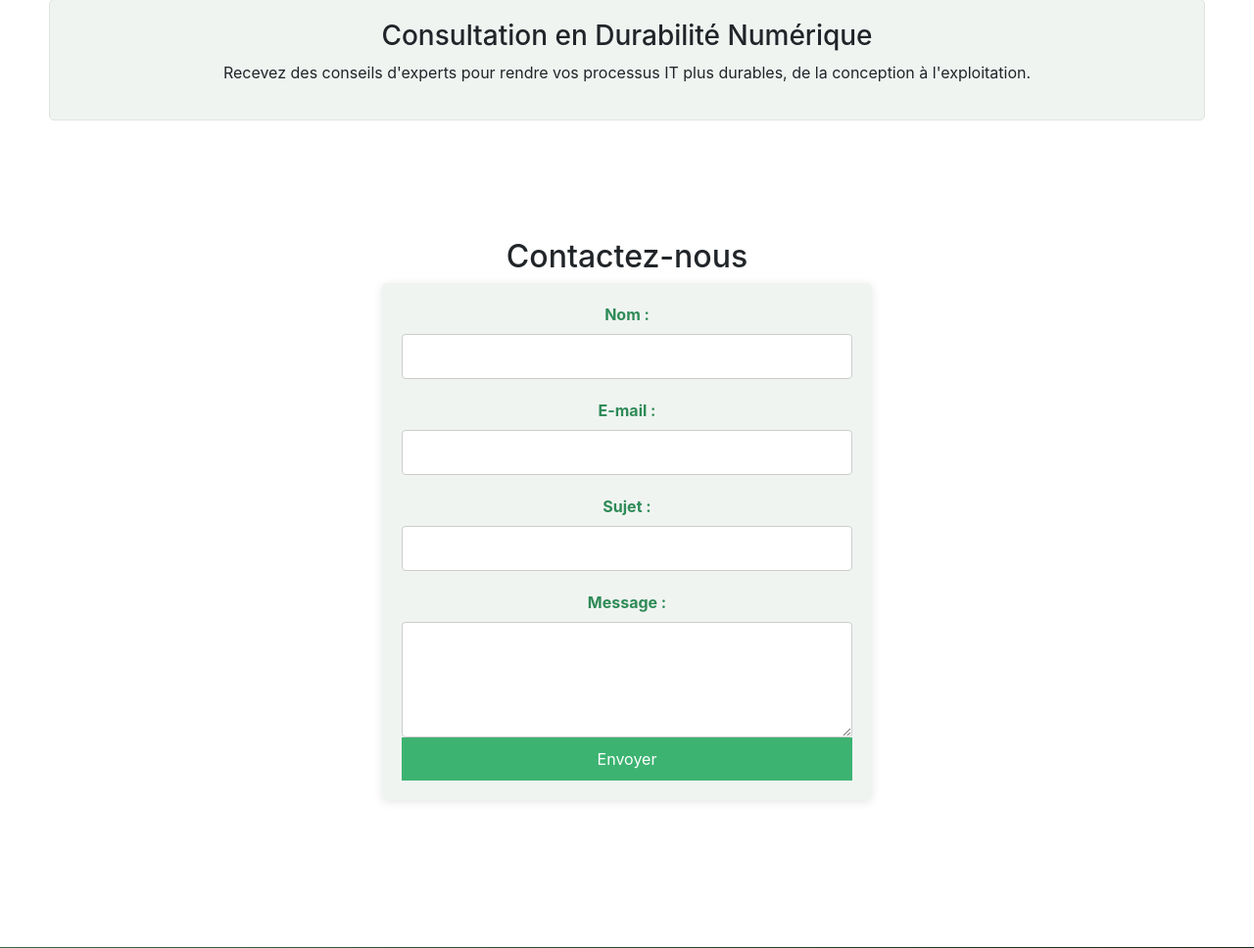
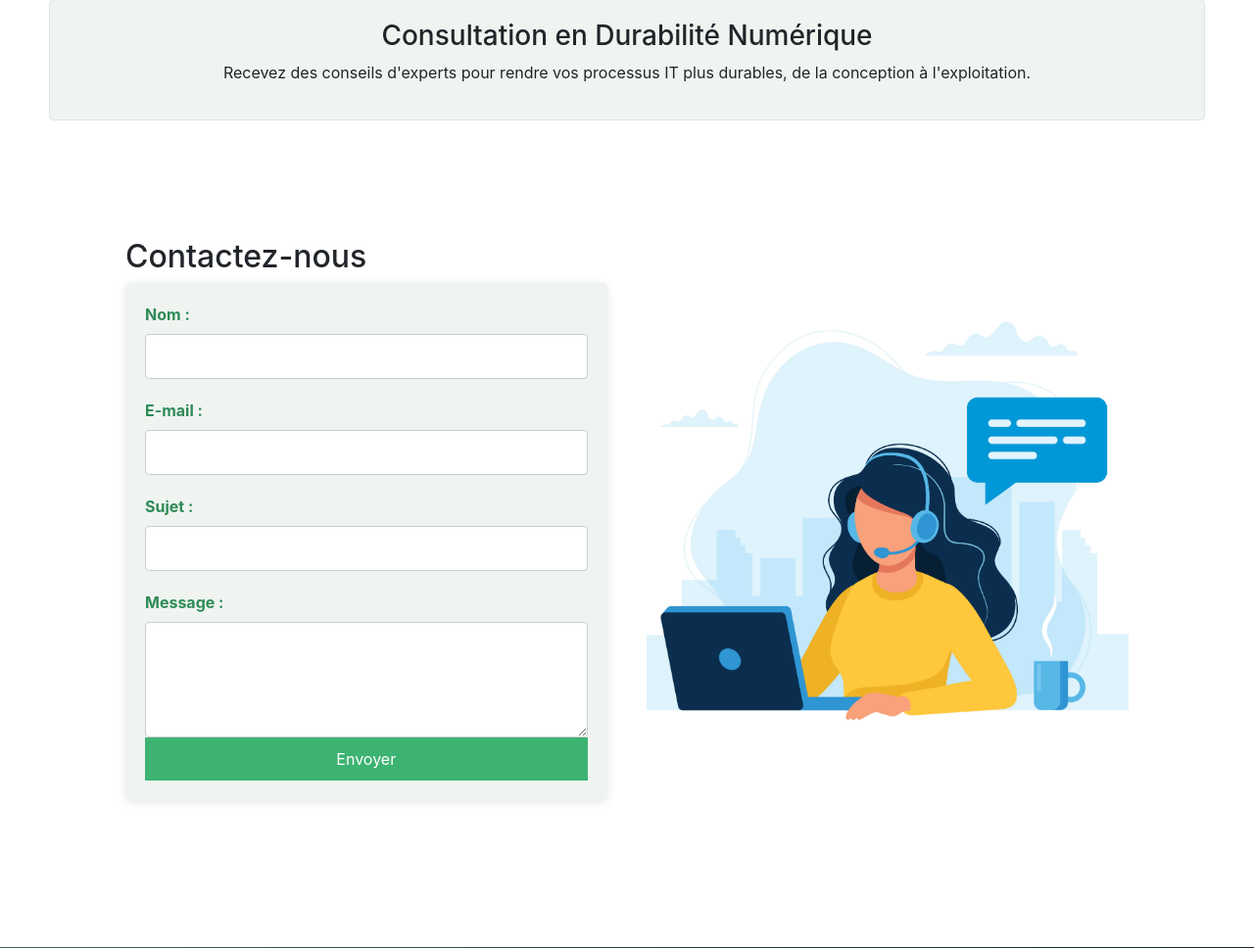
Before and after one commit to yukooome/Projet-Hackaton, a PHP site: page / in a window 1280 px wide. Shown: the part 1976-2944 px from the top of the page at 98% size. Run offline with PHP 8.4, Linux system fonts and the light colour scheme.

Commit message:
ajout img

```diff
--- a/accueil.css
+++ b/accueil.css
@@ -167,64 +167,83 @@ header {
 
 
 
-/* section contact */
-.contact {
-    padding: 50px;
-    background-color: #fff;
-    text-align: center;
+    /* Section contact */
+    .formulaire {
+        display: flex;
+        /* background-color: #007bb7; */
+        align-items: center;
+        justify-content: center;
+        padding: 50px 0;
+    }
+
+    .for-for {
+        width: 80%;
+        display: flex;
+        justify-content: space-between;
+        align-items: center;
+        gap: 30px; /* Ajoute un espace de 30px entre l'image et le formulaire */
+    }
+
+    /* Formulaire et image auront la même taille */
+    .formu, .for-for img {
+        width: 48%; /* Formulaire et image prennent chacun 48% pour laisser de la place au gap */
+    }
+
+    /* Ajuster l'image pour qu'elle prenne toute la place sans déformation */
+    .for-for img {
+        height: 100%;
+        object-fit: cover; /* Ajuste l'image pour qu'elle couvre le conteneur sans se déformer */
+        border-radius: 8px;
     }
 
     form {
         display: flex;
         flex-direction: column;
-    max-width: 500px; /* Limite la largeur du formulaire */
-    margin: 0 auto; /* Centre le formulaire horizontalement */
-    background-color: #f0f4f1; /* Couleur de fond du formulaire */
+        background-color: #f0f4f1;
         padding: 20px;
         border-radius: 5px;
-    box-shadow: 0 2px 10px rgba(0, 0, 0, 0.1); /* Ombre pour donner de la profondeur */
+        box-shadow: 0 2px 10px rgba(0, 0, 0, 0.1);
+        height: 100%; /* Prendre toute la hauteur disponible */
     }
 
     label {
-    margin-bottom: 5px; /* Espacement sous les labels */
-    font-weight: bold; /* Met les labels en gras */
-    color: #2e8b57; /* Couleur des labels */
+        margin-bottom: 5px;
+        font-weight: bold;
+        color: #2e8b57;
     }
 
     input[type="text"],
     input[type="email"],
     textarea {
         padding: 10px;
-    margin-bottom: 20px; /* Espacement entre les champs */
-    border: 1px solid #ccc; /* Bordure grise */
-    border-radius: 4px; /* Coins arrondis */
-    font-size: 16px; /* Taille de la police */
-    transition: border-color 0.3s; /* Transition douce pour la bordure */
+        margin-bottom: 20px;
+        border: 1px solid #ccc;
+        border-radius: 4px;
+        font-size: 16px;
+        transition: border-color 0.3s;
     }
 
     input[type="text"]:focus,
     input[type="email"]:focus,
     textarea:focus {
-    border-color: #3cb371; /* Couleur de la bordure lors du focus */
-    outline: none; /* Supprime le contour par défaut */
+        border-color: #3cb371;
+        outline: none;
     }
 
     button {
-    background-color: #3cb371; /* Couleur de fond du bouton */
-    color: white; /* Couleur du texte */
+        background-color: #3cb371;
+        color: white;
         padding: 10px 15px;
-    border: none; /* Pas de bordure */
-    border-radius: 5px; /* Coins arrondis */
-    cursor: pointer; /* Change le curseur au survol */
-    font-size: 18px; /* Taille de la police */
-    transition: background-color 0.3s; /* Transition douce pour le bouton */
+        border: none;
+        border-radius: 5px;
+        cursor: pointer;
+        font-size: 18px;
+        transition: background-color 0.3s;
     }
 
     button:hover {
-    background-color: #2e8b57; /* Couleur au survol */
+        background-color: #2e8b57;
     }
-
-
 
 
 /*FOOTER*/
--- a/index.html
+++ b/index.html
@@ -84,7 +84,9 @@
 
 
 
-        <div class="formulaire">
+        <section class="formulaire">
+            <div class="for-for">
+                <div class="formu">
                     <h2>Contactez-nous</h2>
                     <form action="votre_script_de_traitement.php" method="post">
                         <label for="name">Nom :</label>
@@ -101,6 +103,9 @@
 
                         <button type="submit">Envoyer</button>
                     </form>
+                </div>
+
+                <img src="./image/call center.jpg" alt="Customer service representative image">
             </div>
         </section>
 
```
Also changed, not shown: image/call center.jpg (added). Lines whose indentation alone changed are shown as unchanged.
